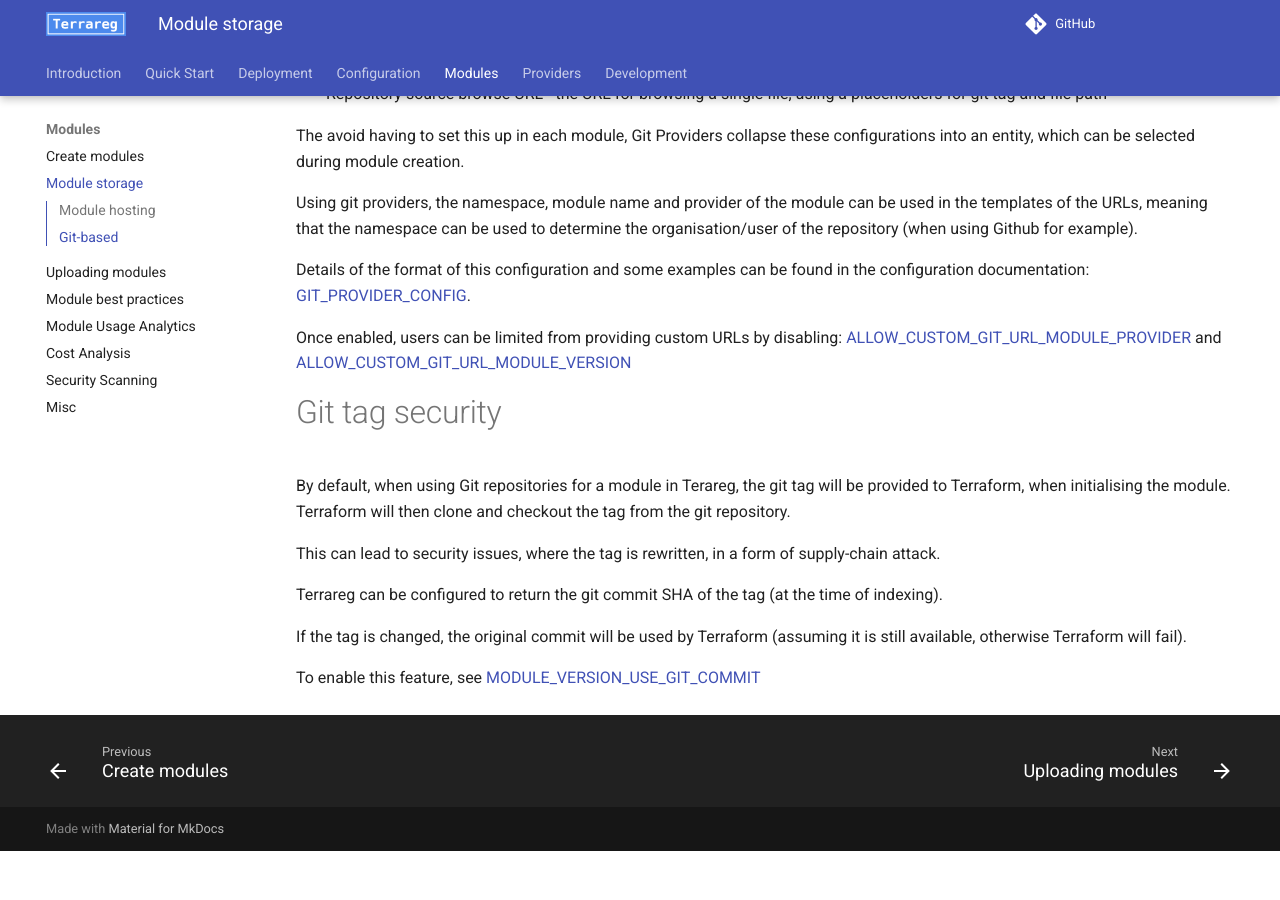
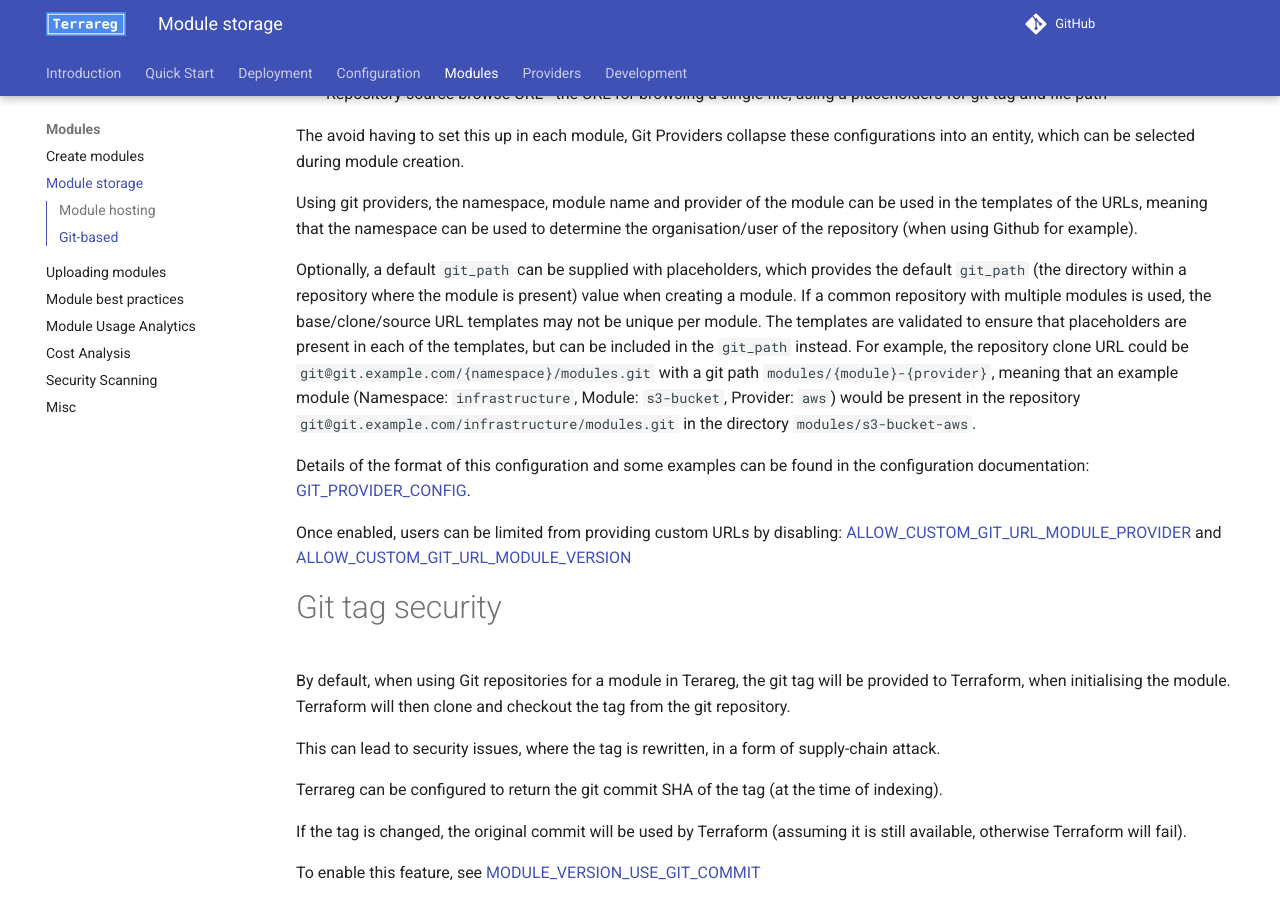
Before and after one commit to MatthewJohn/terrareg, an MkDocs documentation site: the page built from docs/modules/storage.md, in a window 1280 px wide and 900 px high, scrolled down 1600 px. Built offline with MkDocs 1.6.1 and Material for MkDocs 9.7.7, drawn with Linux system fonts in a browser that asks for light colours; comment, search, counter and statistics services are not loaded; the version menu is left out; before the commit the page ends 2451 px from its top, so only the background shows below that.

Commit message:
docs: Add documentation for git_path in module storage doc page
Issue #502

```diff
--- a/docs/modules/storage.md
+++ b/docs/modules/storage.md
@@ -59,6 +59,9 @@ The avoid having to set this up in each module, Git Providers collapse these con
 
 Using git providers, the namespace, module name and provider of the module can be used in the templates of the URLs, meaning that the namespace can be used to determine the organisation/user of the repository (when using Github for example).
 
+Optionally, a default `git_path` can be supplied with placeholders, which provides the default `git_path` (the directory within a repository where the module is present) value when creating a module. If a common repository with multiple modules is used, the base/clone/source URL templates may not be unique per module. The templates are validated to ensure that placeholders are present in each of the templates, but can be included in the `git_path` instead.
+For example, the repository clone URL could be `git@git.example.com/{namespace}/modules.git` with a git path `modules/{module}-{provider}`, meaning that an example module (Namespace: `infrastructure`, Module: `s3-bucket`, Provider: `aws`) would be present in the repository `git@git.example.com/infrastructure/modules.git` in the directory `modules/s3-bucket-aws`.
+
 Details of the format of this configuration and some examples can be found in the configuration documentation: [GIT_PROVIDER_CONFIG](../CONFIG.md#git_provider_config).
 
 Once enabled, users can be limited from providing custom URLs by disabling: [ALLOW_CUSTOM_GIT_URL_MODULE_PROVIDER](../CONFIG.md#allow_custom_git_url_module_provider) and [ALLOW_CUSTOM_GIT_URL_MODULE_VERSION](../CONFIG.md#allow_custom_git_url_module_version)
```
